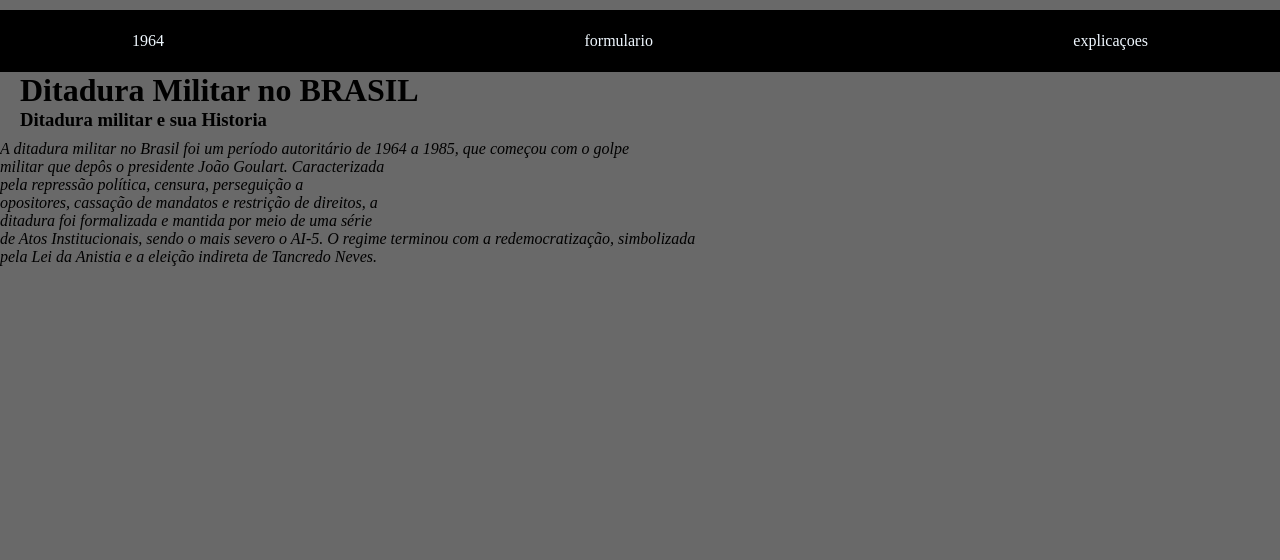
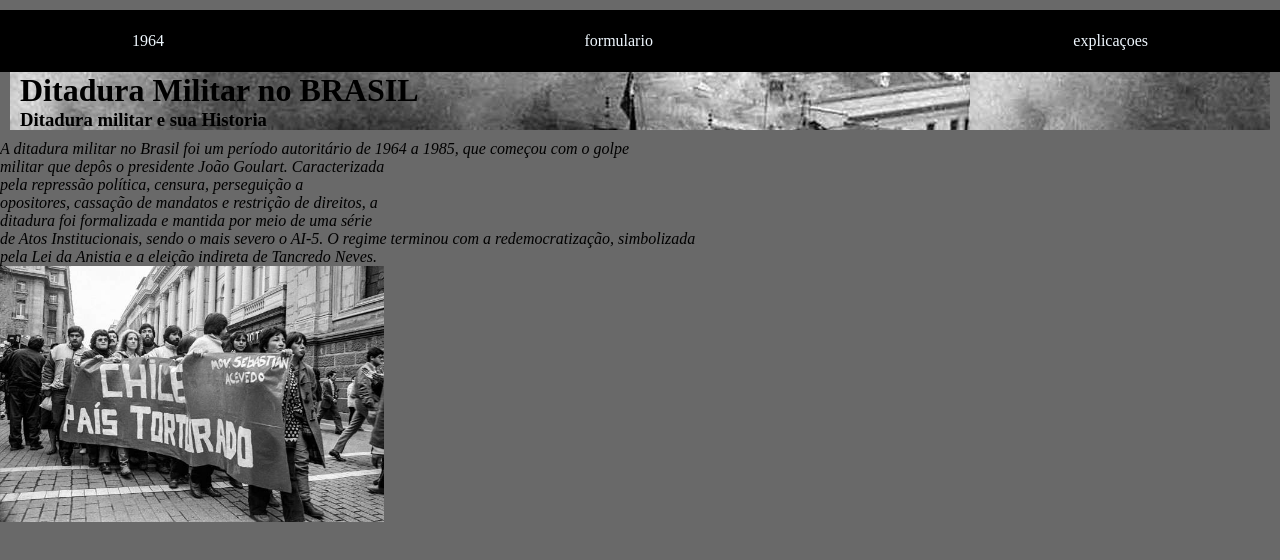
Before and after one commit to beatrizzzk/effective-octo-adventure, a plain HTML site: page index.html in a window 1280 px wide. Drawn offline with Linux system fonts and the light colour scheme; the site is published under a folder, as on GitHub Pages, so addresses that start at the root find nothing.

Commit message:
fix: links

```diff
--- a/css/styles.css
+++ b/css/styles.css
@@ -12,7 +12,7 @@ a {
 
 
 #titulo {
-   background-image: url("/ChileCapa.jpg");
+   background-image: url("../ChileCapa.jpg");
    height: 120px;
 }
 
--- a/index.html
+++ b/index.html
@@ -27,7 +27,7 @@
     ditadura foi formalizada e mantida por meio de uma série <br>
     de Atos Institucionais, sendo o mais severo o AI-5. O regime terminou com a redemocratização, simbolizada <br>
     pela Lei da Anistia e a eleição indireta de Tancredo Neves. <br></i>
-  <img id="emi" src="/bbb.jpg" alt="">
+  <img id="emi" src="./bbb.jpg" alt="">
 
 
 
```
Also changed, not shown: ditadura.html (+1 -1 lines).
